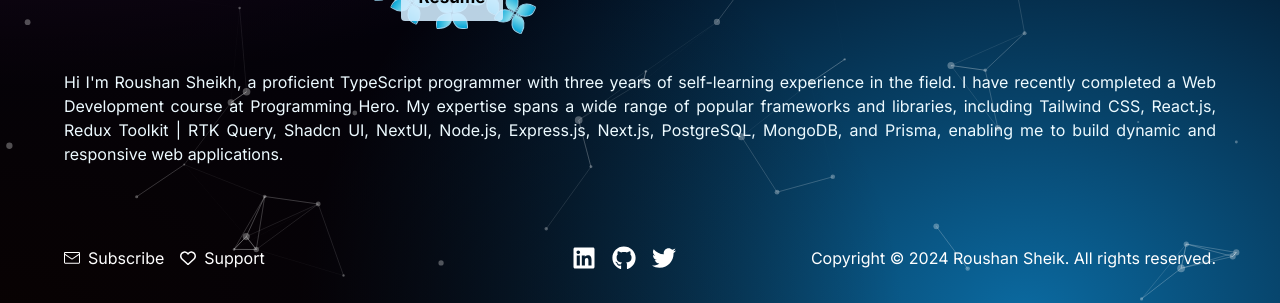
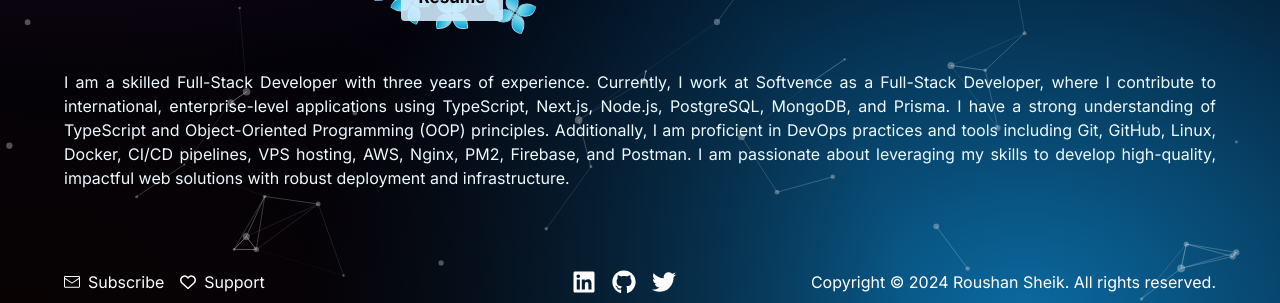
Before and after one commit to roushan-sheik/roushansheik.me, a Next.js app: page / in a window 1280 px wide. Shown: the part 479-782 px from the top of the page. Built offline with nearby package versions, Linux system fonts and the light colour scheme.

Commit message:
add: devops description

```diff
--- a/src/data/profile.js
+++ b/src/data/profile.js
@@ -31,5 +31,4 @@
   ],
   socialLinks,
 };
-export const description =
-  "Hi I'm Roushan Sheikh, a proficient TypeScript programmer with three years of self-learning experience in the field. I have recently completed a Web Development course at Programming Hero. My expertise spans a wide range of popular frameworks and libraries, including Tailwind CSS, React.js, Redux Toolkit | RTK Query, Shadcn UI, NextUI, Node.js, Express.js, Next.js, PostgreSQL, MongoDB, and Prisma, enabling me to build dynamic and responsive web applications.";
+export const description = `I am a skilled Full-Stack Developer with three years of experience. Currently, I work at Softvence as a Full-Stack Developer, where I contribute to international, enterprise-level applications using TypeScript, Next.js, Node.js, PostgreSQL, MongoDB, and Prisma. I have a strong understanding of TypeScript and Object-Oriented Programming (OOP) principles. Additionally, I am proficient in DevOps practices and tools including Git, GitHub, Linux, Docker, CI/CD pipelines, VPS hosting, AWS, Nginx, PM2, Firebase, and Postman. I am passionate about leveraging my skills to develop high-quality, impactful web solutions with robust deployment and infrastructure.`;
```
